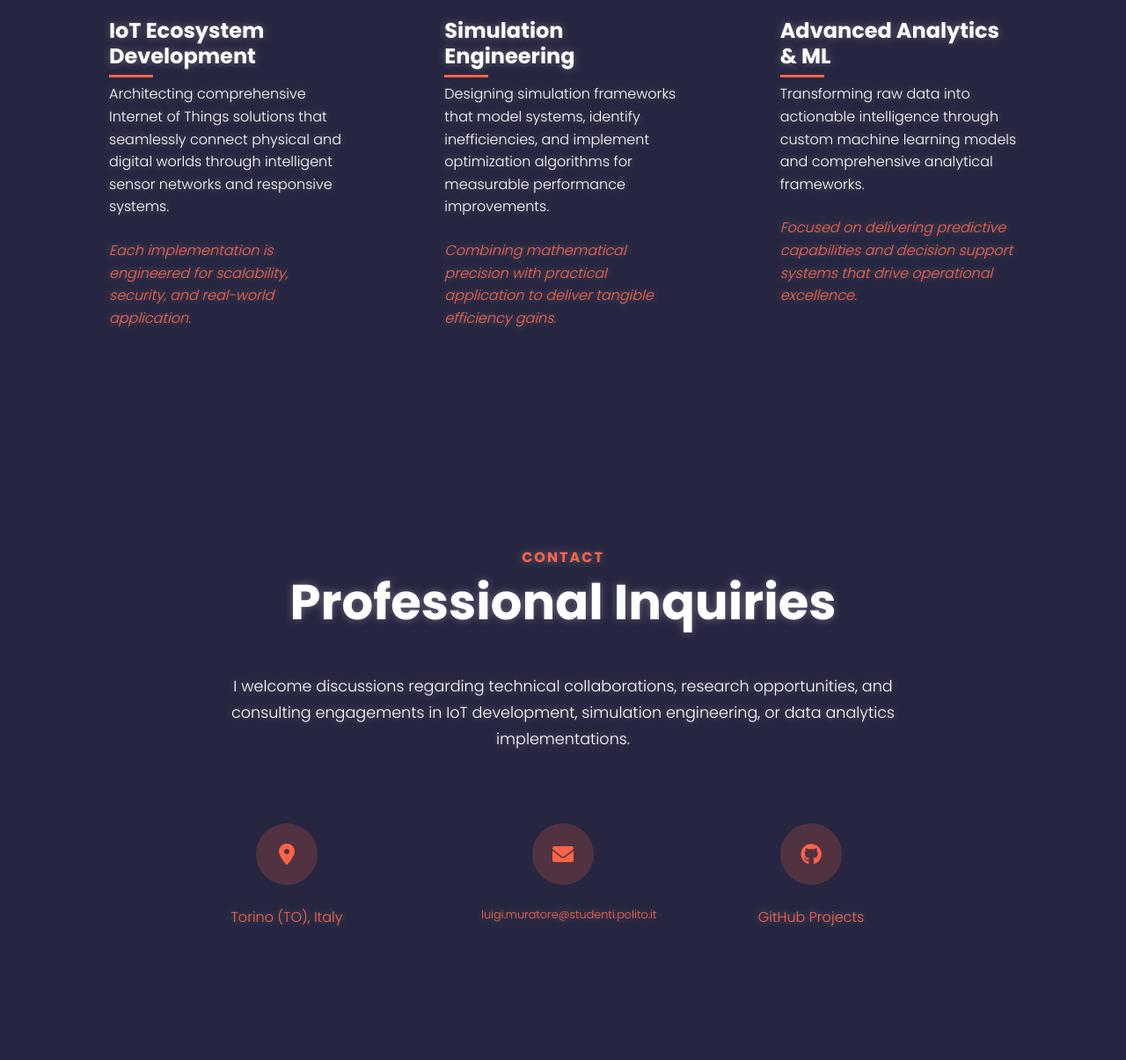
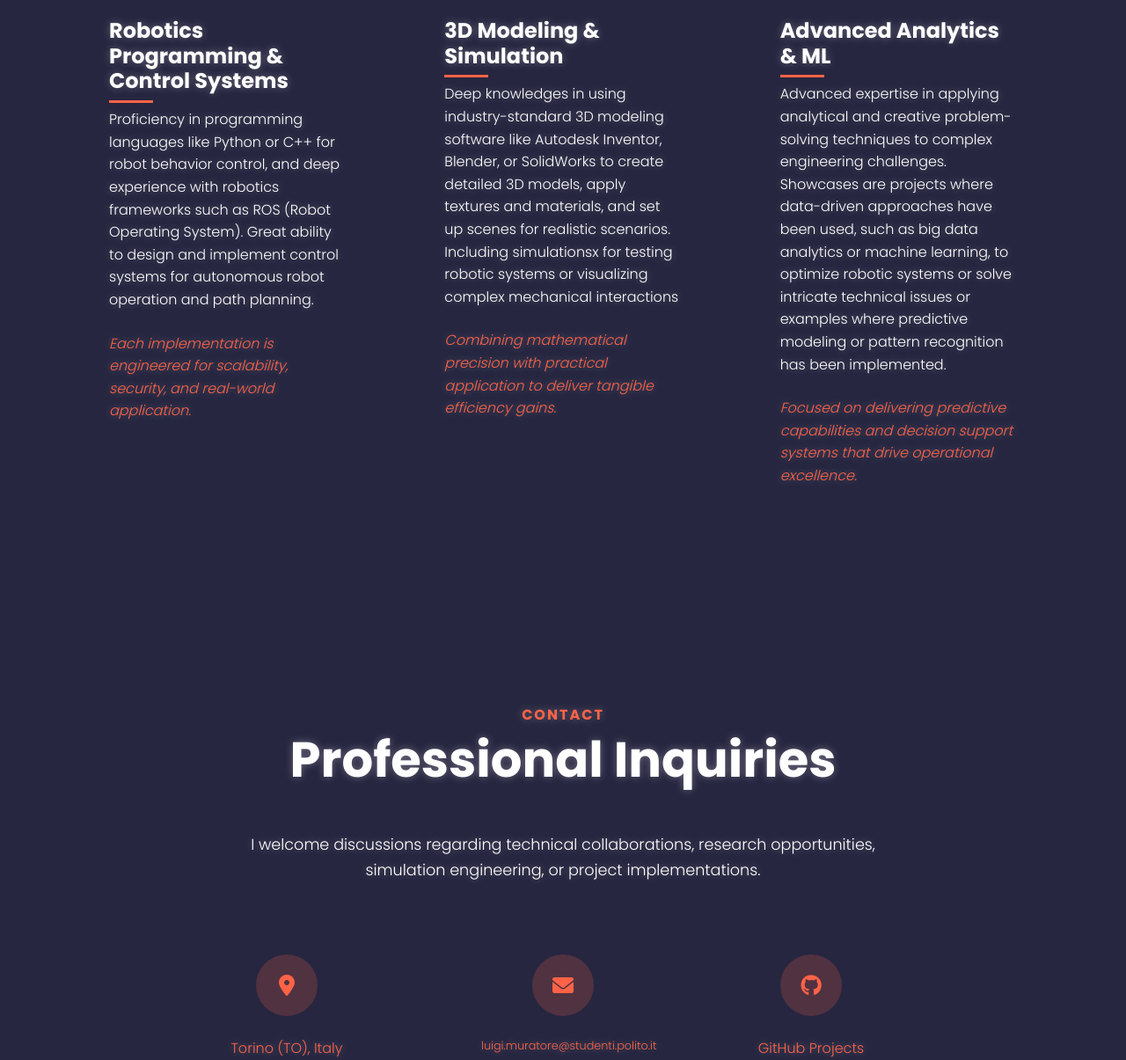
Before and after one commit to luigimuratore/portfolio, a website: page index.html in a window 1280 px wide. Shown: the part 4625-5830 px from the top of the page at 88% size. Drawn offline with Linux system fonts and the light colour scheme.

Commit message:
technical expertise

```diff
--- a/index.html
+++ b/index.html
@@ -371,8 +371,8 @@
                         <div class="capability-icon">
                             <i class="fas fa-microchip"></i>
                         </div>
-                        <h3>IoT Ecosystem Development</h3>
-                        <p>Architecting comprehensive Internet of Things solutions that seamlessly connect physical and digital worlds through intelligent sensor networks and responsive systems.</p>
+                        <h3>Robotics Programming & Control Systems</h3>
+                        <p>Proficiency in programming languages like Python or C++ for robot behavior control, and deep experience with robotics frameworks such as ROS (Robot Operating System). Great ability to design and implement control systems for autonomous robot operation and path planning.</p>
                         <p class="capability-highlight">Each implementation is engineered for scalability, security, and real-world application.</p>
                     </div>
 
@@ -380,8 +380,8 @@
                         <div class="capability-icon">
                             <i class="fas fa-chart-line"></i>
                         </div>
-                        <h3>Simulation Engineering</h3>
-                        <p>Designing simulation frameworks that model systems, identify inefficiencies, and implement optimization algorithms for measurable performance improvements.</p>
+                        <h3>3D Modeling & Simulation</h3>
+                        <p>Deep knowledges in using industry-standard 3D modeling software like Autodesk Inventor, Blender, or SolidWorks to create detailed 3D models, apply textures and materials, and set up scenes for realistic scenarios. Including simulationsx for testing robotic systems or visualizing complex mechanical interactions</p>
                         <p class="capability-highlight">Combining mathematical precision with practical application to deliver tangible efficiency gains.</p>
                     </div>
 
@@ -390,7 +390,7 @@
                             <i class="fas fa-database"></i>
                         </div>
                         <h3>Advanced Analytics & ML</h3>
-                        <p>Transforming raw data into actionable intelligence through custom machine learning models and comprehensive analytical frameworks.</p>
+                        <p>Advanced expertise in applying analytical and creative problem-solving techniques to complex engineering challenges. Showcases are projects where data-driven approaches have been used, such as big data analytics or machine learning, to optimize robotic systems or solve intricate technical issues or examples where predictive modeling or pattern recognition has been implemented.</p>
                         <p class="capability-highlight">Focused on delivering predictive capabilities and decision support systems that drive operational excellence.</p>
                     </div>
                 </div>
@@ -402,7 +402,7 @@
                 <h3 class="section-subtitle">CONTACT</h3>
                 <h2 class="section-title">Professional Inquiries</h2>
 
-                <p class="contact-intro">I welcome discussions regarding technical collaborations, research opportunities, and consulting engagements in IoT development, simulation engineering, or data analytics implementations.</p>
+                <p class="contact-intro">I welcome discussions regarding technical collaborations, research opportunities, simulation engineering, or project implementations.</p>
 
                 <div class="contact-cards">
 
```
